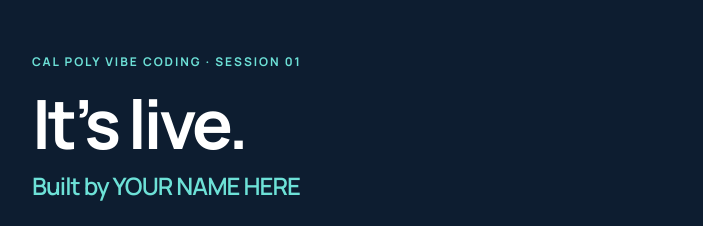
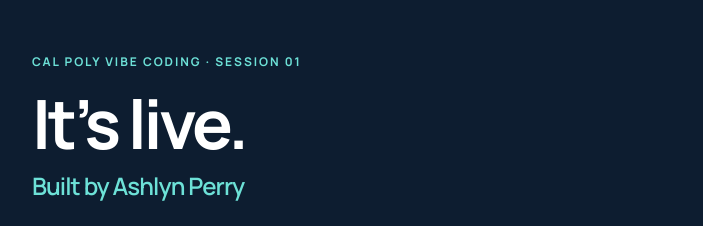
Before and after one commit to cceggert06/test-repo, a plain HTML site: page index.html in a window 1280 px wide. Shown: the top 226 px of the page, without its empty margins (288-991 px from the left). Drawn offline with Linux system fonts and the light colour scheme; a web font is replaced by a local one.

Commit message:
updated name

```diff
--- a/index.html
+++ b/index.html
@@ -112,7 +112,7 @@
   <h1>It&rsquo;s live.</h1>
 
   <!-- Step 5: change the name below to yours, then commit. -->
-  <p class="name">Built by YOUR NAME HERE</p>
+  <p class="name">Built by Ashlyn Perry </p>
 
   <p class="lead">
     This page is on the internet. Anyone you send this link to can open it,
```
